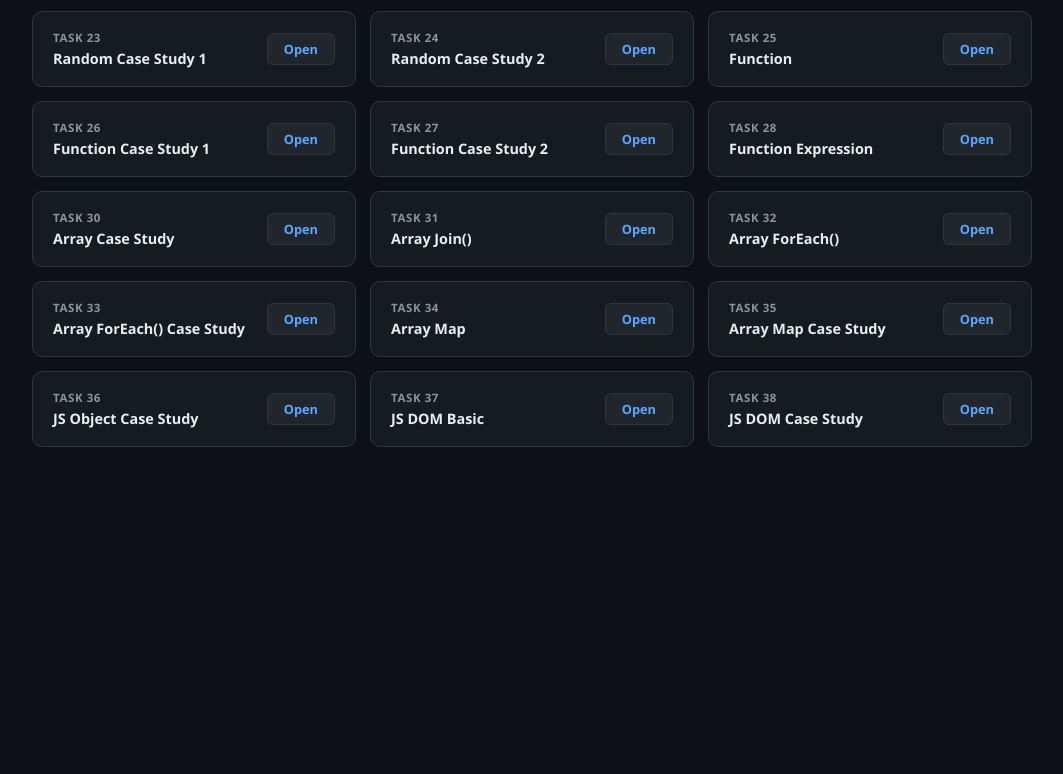
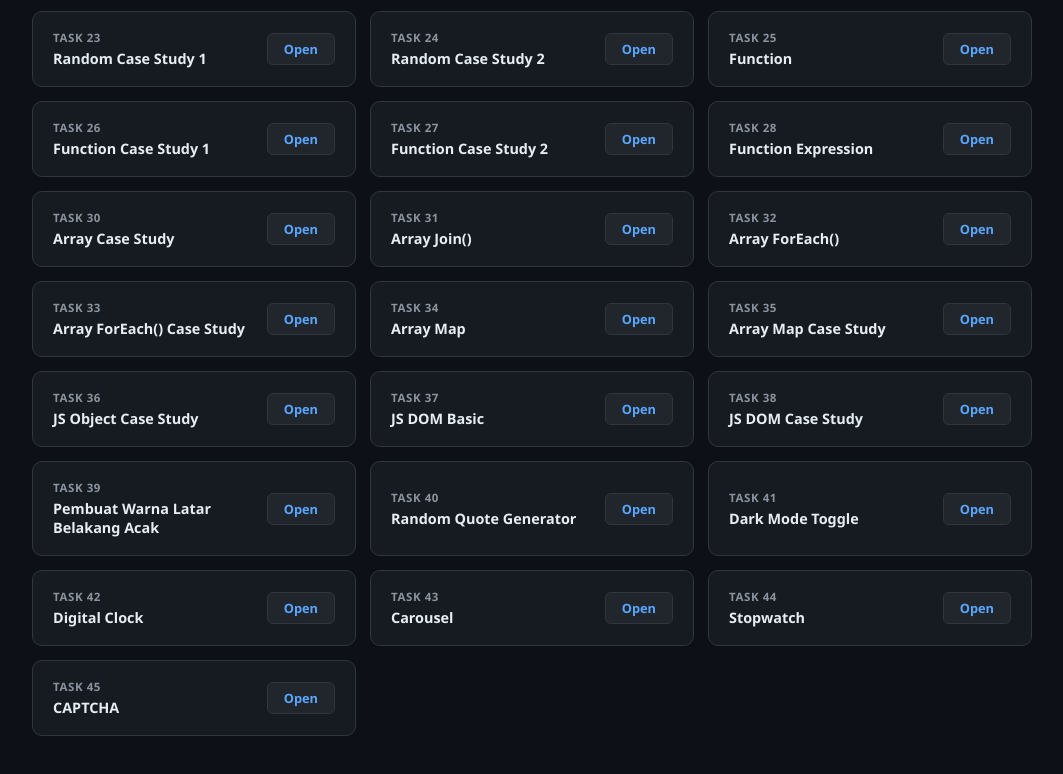
Before and after one commit to LearnAdamC/TugasJvSkrip, a plain HTML site: page index.html in a window 1280 px wide. Shown: the part 590-1364 px from the top of the page, without its empty margins (108-1171 px from the left). Before the commit the page ends 1077 px from the top, so only its background shows below. Drawn offline with Linux system fonts and the light colour scheme.

Commit message:
Update index.html

```diff
--- a/index.html
+++ b/index.html
@@ -345,6 +345,61 @@
             <a class="btn-open" href="task38.html" target="_blank">Open</a>
         </div>
 
+        <div class="card">
+            <div class="card-left">
+                <span class="badge">Task 39</span>
+                <span class="card-title">Pembuat Warna Latar Belakang Acak</span>
+            </div>
+            <a class="btn-open" href="task39.html" target="_blank">Open</a>
+        </div>
+
+        <div class="card">
+            <div class="card-left">
+                <span class="badge">Task 40</span>
+                <span class="card-title">Random Quote Generator</span>
+            </div>
+            <a class="btn-open" href="task40.html" target="_blank">Open</a>
+        </div>
+
+        <div class="card">
+            <div class="card-left">
+                <span class="badge">Task 41</span>
+                <span class="card-title">Dark Mode Toggle</span>
+            </div>
+            <a class="btn-open" href="task41.html" target="_blank">Open</a>
+        </div>
+
+        <div class="card">
+            <div class="card-left">
+                <span class="badge">Task 42</span>
+                <span class="card-title">Digital Clock</span>
+            </div>
+            <a class="btn-open" href="task42.html" target="_blank">Open</a>
+        </div>
+
+        <div class="card">
+            <div class="card-left">
+                <span class="badge">Task 43</span>
+                <span class="card-title">Carousel</span>
+            </div>
+            <a class="btn-open" href="task43.html" target="_blank">Open</a>
+        </div>
+
+        <div class="card">
+            <div class="card-left">
+                <span class="badge">Task 44</span>
+                <span class="card-title">Stopwatch</span>
+            </div>
+            <a class="btn-open" href="task44.html" target="_blank">Open</a>
+        </div>
+
+        <div class="card">
+            <div class="card-left">
+                <span class="badge">Task 45</span>
+                <span class="card-title">CAPTCHA</span>
+            </div>
+            <a class="btn-open" href="task45.html" target="_blank">Open</a>
+        </div>
     </div>
 
 </body>
```
